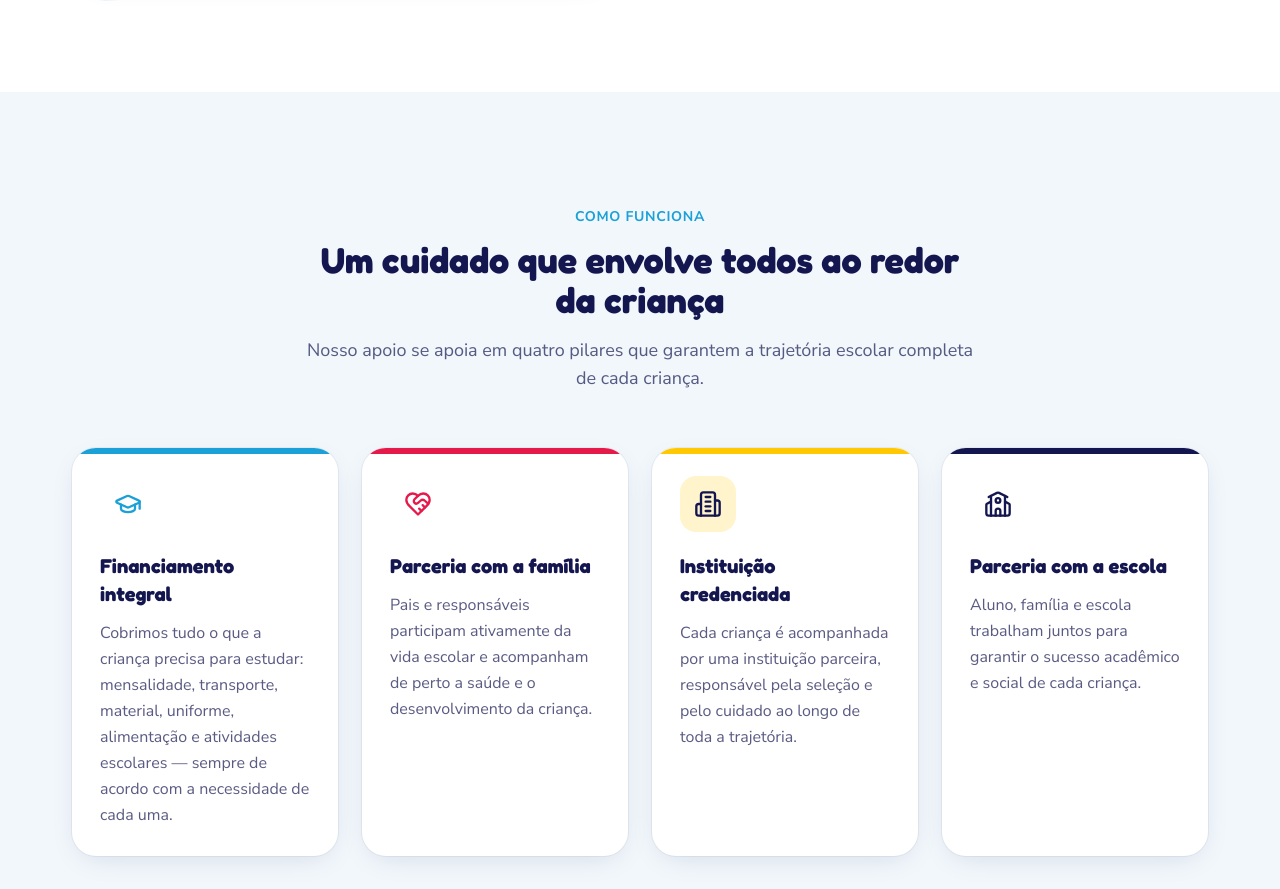
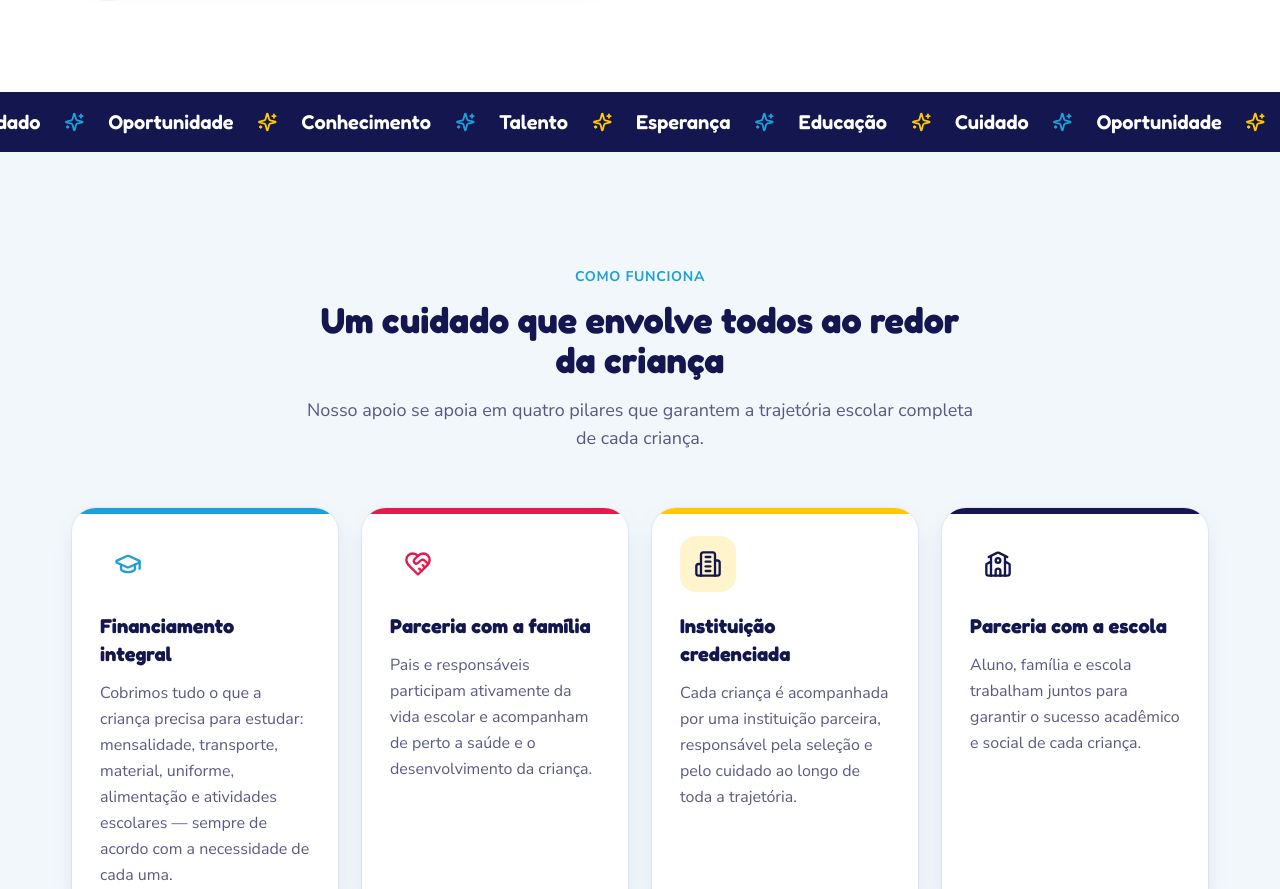
Before and after one commit to midiai9/institutonous, a React (Vite) app: page / in a window 1280 px wide. Shown: the part 1596-2485 px from the top of the page. Built offline with nearby package versions, Linux system fonts and the light colour scheme.

Commit message:
feat: marquee ribbon animado (21st.dev style) entre secoes

```diff
--- a/src/App.tsx
+++ b/src/App.tsx
@@ -1,6 +1,7 @@
 import Nav from './components/Nav'
 import Hero from './components/Hero'
 import SectionNous from './components/SectionNous'
+import Marquee from './components/Marquee'
 import Pillars from './components/Pillars'
 import Historia from './components/Historia'
 import Team from './components/Team'
@@ -15,6 +16,7 @@ export default function App() {
       <main>
         <Hero />
         <SectionNous />
+        <Marquee />
         <Pillars />
         <Historia />
         <Team />
--- /dev/null
+++ b/src/components/Marquee.tsx
@@ -0,0 +1,31 @@
+import { Sparkles } from 'lucide-react'
+
+const WORDS = ['Educação', 'Cuidado', 'Oportunidade', 'Conhecimento', 'Talento', 'Esperança']
+
+/**
+ * Infinite brand ribbon (marquee), inspired by 21st.dev marquee patterns.
+ * Pure-CSS infinite track (duplicated for seamless loop), pauses on hover,
+ * and stops entirely under prefers-reduced-motion (handled in index.css).
+ */
+export default function Marquee() {
+  const items = [...WORDS, ...WORDS] // duplicate for seamless -50% loop
+
+  return (
+    <div className="marquee-group overflow-hidden bg-navy py-4" aria-hidden="true">
+      <div className="marquee-track">
+        {items.map((word, i) => (
+          <span key={i} className="flex items-center whitespace-nowrap">
+            <span className="px-6 font-display text-lg font-semibold text-white sm:text-xl">
+              {word}
+            </span>
+            <Sparkles
+              size={20}
+              className={i % 2 === 0 ? 'text-yellow' : 'text-cyan'}
+              strokeWidth={2.2}
+            />
+          </span>
+        ))}
+      </div>
+    </div>
+  )
+}
--- a/src/index.css
+++ b/src/index.css
@@ -37,6 +37,19 @@
   }
 }
 
+@keyframes marquee-scroll {
+  from { transform: translateX(0); }
+  to { transform: translateX(-50%); }
+}
+.marquee-track {
+  display: flex;
+  width: max-content;
+  animation: marquee-scroll 32s linear infinite;
+}
+.marquee-group:hover .marquee-track {
+  animation-play-state: paused;
+}
+
 @media (prefers-reduced-motion: reduce) {
   *, *::before, *::after {
     animation-duration: 0.001ms !important;
@@ -44,4 +57,5 @@
     transition-duration: 0.001ms !important;
     scroll-behavior: auto !important;
   }
+  .marquee-track { animation: none !important; transform: none !important; }
 }
```
Also changed, not shown: 1 other file (tests, documents, lock files or other folders).
